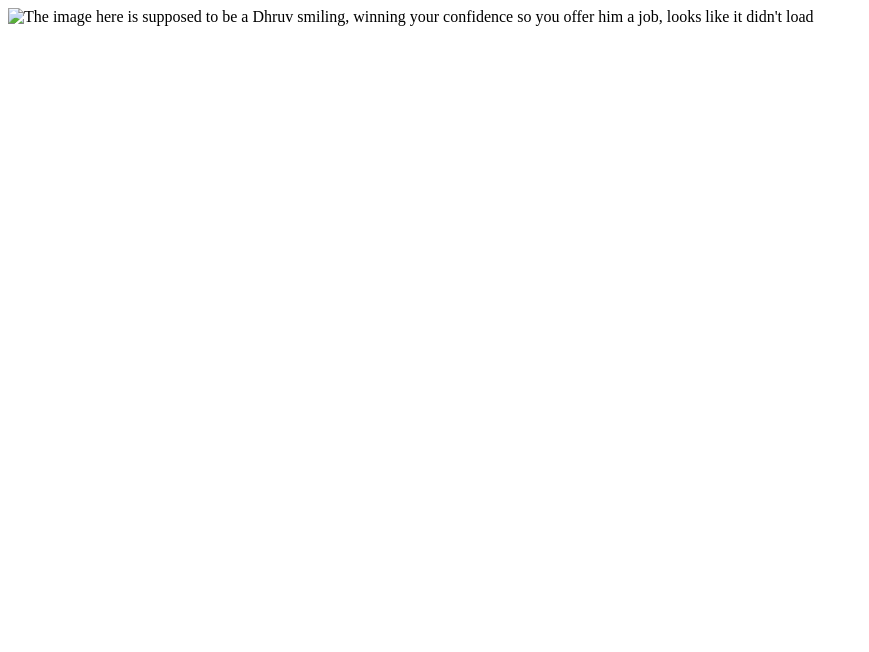
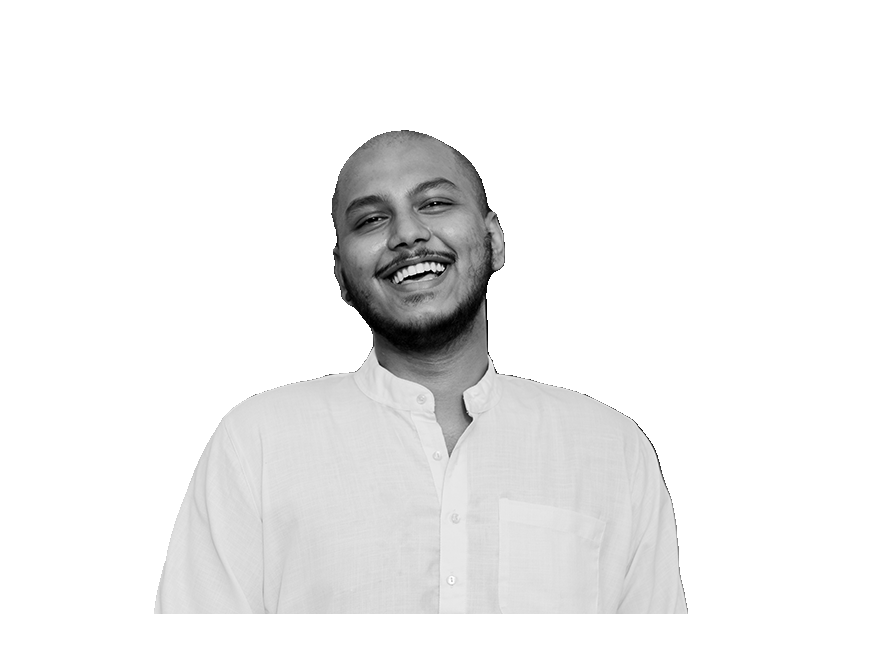
Before and after one commit to switchcrit/Quick_Hover, a plain HTML site: page index.html in a window 1280 px wide. Shown: the whole page, without its empty margins (0-869 px from the left). Drawn offline with Linux system fonts and the light colour scheme.

Commit message:
Update index.html

```diff
--- a/index.html
+++ b/index.html
@@ -4,4 +4,4 @@
     }
     </style>
 
-<img src="hHappyv1.png" alt="The image here is supposed to be a Dhruv smiling, winning your confidence so you offer him a job, looks like it didn't load">
+<img src="Happyv1.png" alt="The image here is supposed to be a Dhruv smiling, winning your confidence so you offer him a job, looks like it didn't load">
```
